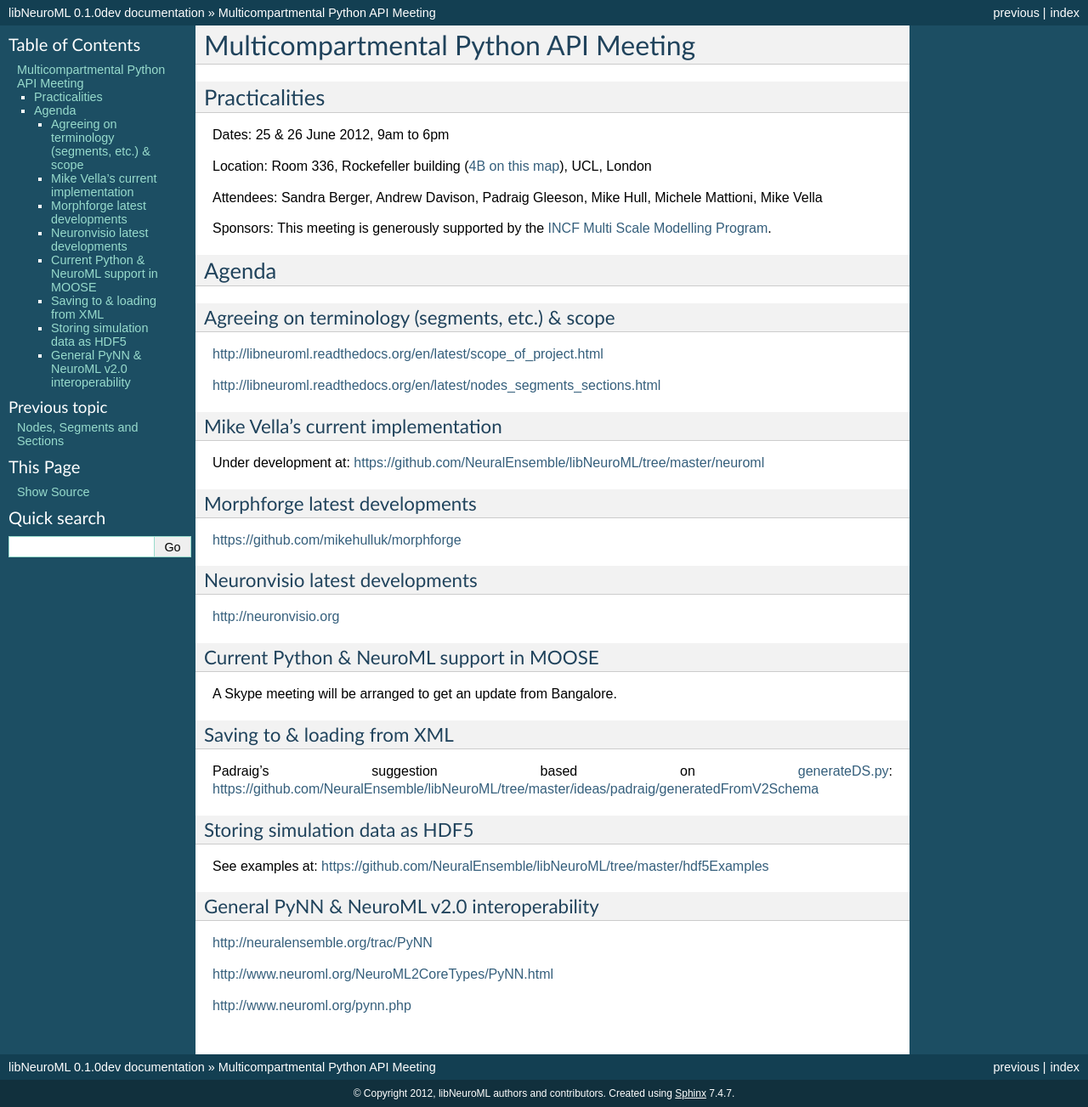
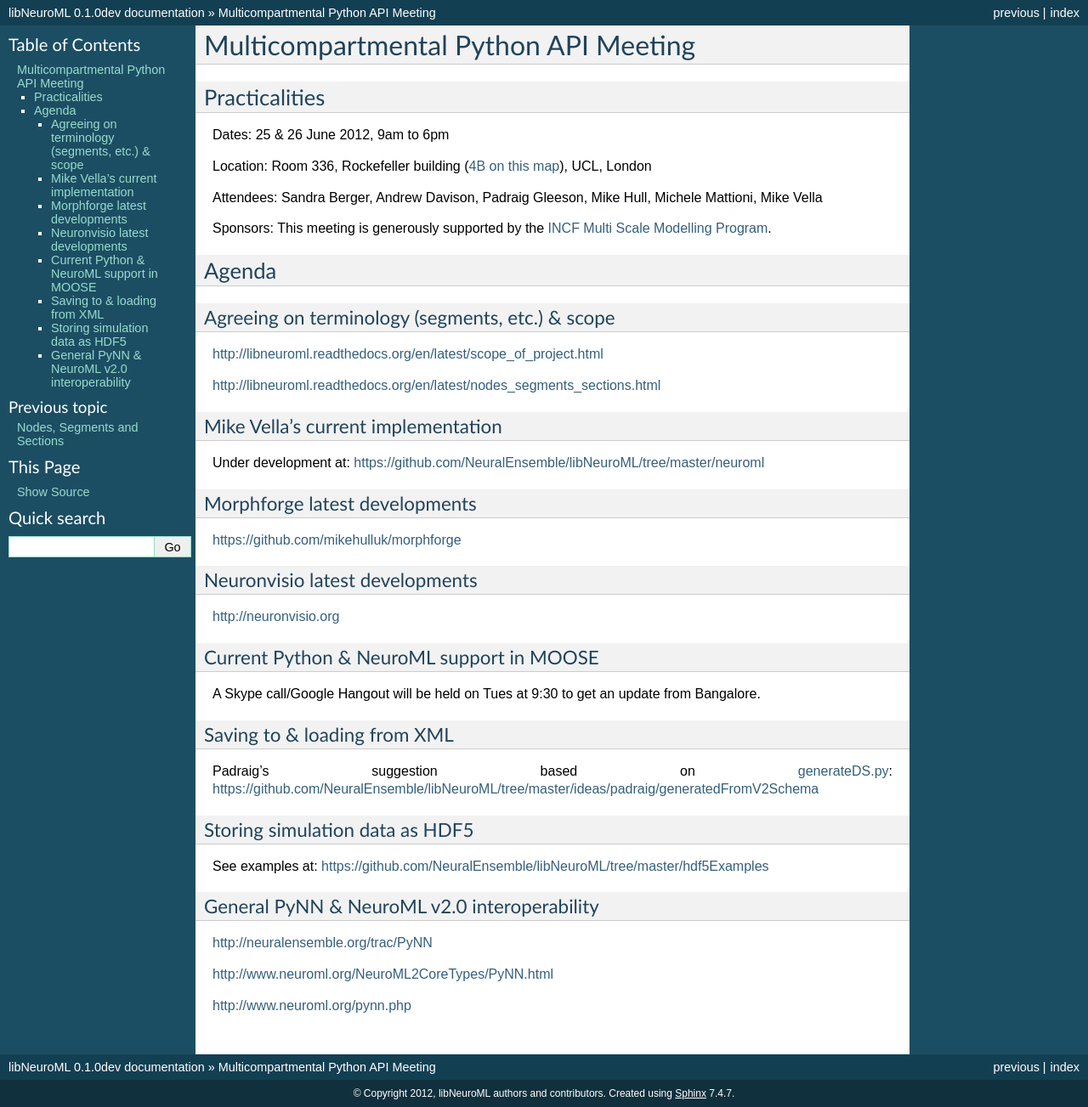
Before and after one commit to NeuralEnsemble/libNeuroML, a Sphinx documentation site: the page built from doc/meeting_june_2012.txt, in a window 1280 px wide. Shown: the whole page at 85% size. Built offline with Sphinx 7.4.7, drawn with Linux system fonts in a browser that asks for light colours; formulas are drawn with MathJax 3.

Commit message:
Update master

```diff
--- a/doc/meeting_june_2012.txt
+++ b/doc/meeting_june_2012.txt
@@ -44,7 +44,7 @@ http://neuronvisio.org
 Current Python & NeuroML support in MOOSE
 ~~~~~~~~~~~~~~~~~~~~~~~~~~~~~~~~~~~~~~~~~
 
-A Skype meeting will be arranged to get an update from Bangalore.
+A Skype call/Google Hangout will be held on Tues at 9:30 to get an update from Bangalore.
 
 Saving to & loading from XML
 ~~~~~~~~~~~~~~~~~~~~~~~~~~~~
```
